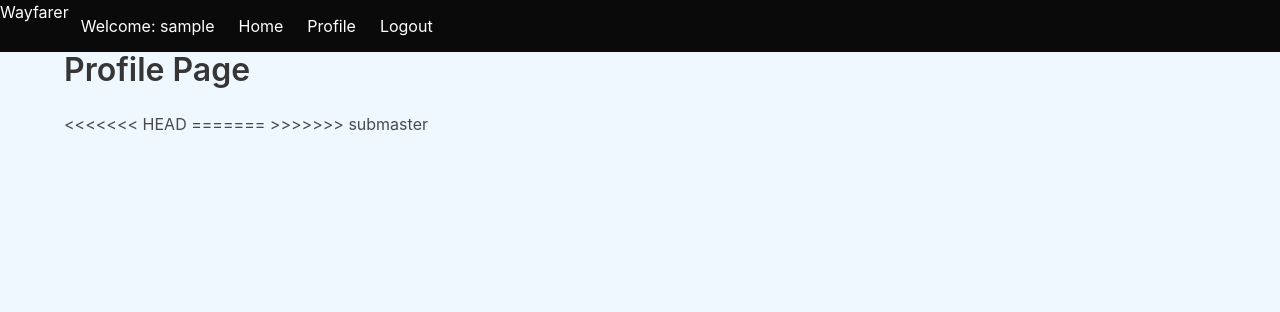
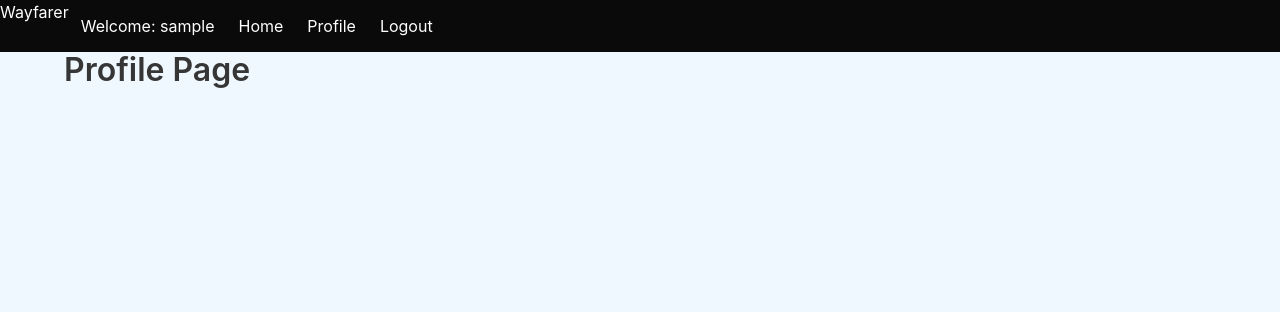
Before and after one commit to joshdaos/Wayfarer, a Django app: page /profile/ in a window 1280 px wide. Shown: the top 312 px of the page. Run offline with Django 3.2, Linux system fonts and the light colour scheme; the visitor is signed in with stand-in values (Sample User, id 1).

Commit message:
branch push

```diff
--- a/main_app/static/styles/owl.theme.default.css
+++ b/main_app/static/styles/owl.theme.default.css
@@ -43,7 +43,7 @@
       margin: 5px 7px;
       background: #D6D6D6;
       display: block;
-      -webkit-backface-visibility: visible;
+      /* -webkit-backface-visibility: visible; */
       transition: opacity 200ms ease;
       border-radius: 30px; }
     .owl-theme .owl-dots .owl-dot.active span, .owl-theme .owl-dots .owl-dot:hover span {
--- a/main_app/templates/profile_list.html
+++ b/main_app/templates/profile_list.html
@@ -9,28 +9,18 @@
         <div class="card">
             <div class="card-image">
                 <figure class="image is-square">
-<<<<<<< HEAD
                     <img class="profileimage" src="{{profile.image}}" alt="{{profile.name}}" />
-=======
-                    <img src="{{profile.image}}" alt="{{Profile.name}}" />
->>>>>>> submaster
                 </figure>
             </div>
             <div class="card-header">
                 <p class="card-header-title">{{profile.name}}</p>
-<<<<<<< HEAD
                 <p class="card-header-title">Current City: {{profile.currentcity}}</p>
-=======
->>>>>>> submaster
                 <p class="card-header-title">Join Date: {{profile.join_date}}</p>
             </div>
         </div>
     </a>
     {% endfor %}
 </div>
-<<<<<<< HEAD
 
-=======
 
->>>>>>> submaster
 {% endblock %}
```
Also changed, not shown: main_app/static/styles/owl.carousel.min.css.
